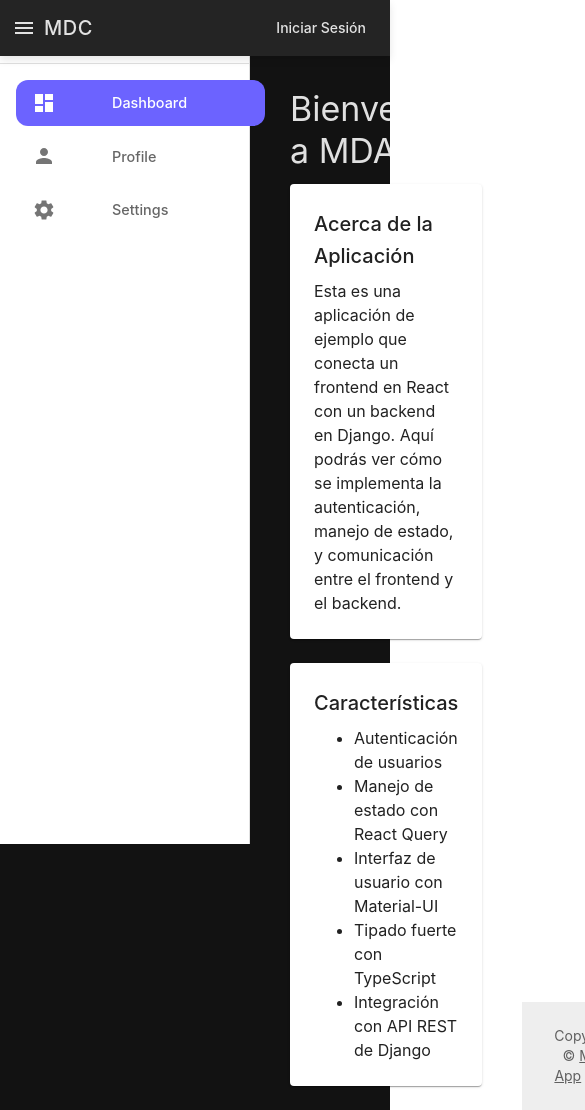
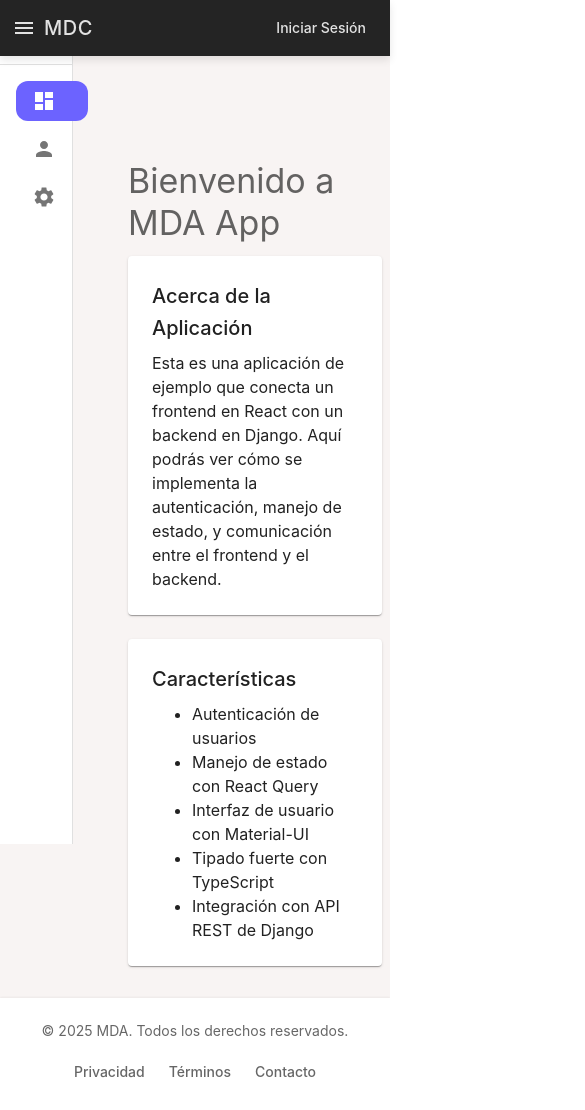
Before and after one commit to JaimeHernandezE/mda-front, a React (Create React App) app: page / in a window 390 px wide. Shown: the top 1110 px of the page, 585 px wide, since content can reach past the window. Built offline with nearby package versions, Linux system fonts and the light colour scheme.

Commit message:
Update package dependencies, refactor Footer and Layout components, and enhance styling for improved layout and responsiveness.

```diff
--- a/package.json
+++ b/package.json
@@ -5,8 +5,8 @@
   "dependencies": {
     "@emotion/react": "^11.11.3",
     "@emotion/styled": "^11.11.0",
+    "@mui/icons-material": "^5.15.10",
     "@mui/material": "^5.15.10",
-    "@mui/icons-material": "^5.15.10",
     "@tanstack/react-query": "^5.17.19",
     "@testing-library/jest-dom": "^6.1.5",
     "@testing-library/react": "^14.1.2",
@@ -16,6 +16,7 @@
     "@types/react": "^18.2.45",
     "@types/react-dom": "^18.2.18",
     "axios": "^1.6.2",
+    "classnames": "^2.5.1",
     "react": "^18.2.0",
     "react-dom": "^18.2.0",
     "react-router-dom": "^6.21.1",
@@ -48,5 +49,8 @@
       "last 1 firefox version",
       "last 1 safari version"
     ]
+  },
+  "devDependencies": {
+    "@types/classnames": "^2.3.0"
   }
 }
--- /dev/null
+++ b/src/components/Layout/Footer.module.scss
@@ -0,0 +1,52 @@
+@import '../../styles/variables';
+
+.footer {
+  background-color: $light-bg-elevated;
+  color: $text-secondary;
+  padding: $spacing-md 0;
+  width: 100%;
+  box-shadow: 0 -1px 2px rgba(0, 0, 0, 0.05);
+  position: relative;
+  z-index: 1100;
+
+  .container {
+    display: flex;
+    justify-content: space-between;
+    align-items: center;
+    max-width: 1200px;
+    margin: 0 auto;
+    padding: 0 $spacing-lg;
+  }
+
+  .copyright {
+    font-size: 0.875rem;
+    font-weight: 400;
+  }
+
+  .links {
+    display: flex;
+    gap: $spacing-md;
+  }
+
+  .link {
+    color: $text-secondary;
+    text-decoration: none;
+    font-size: 0.875rem;
+    font-weight: 500;
+    transition: color $transition-duration ease-in-out;
+
+    &:hover {
+      color: $primary-color;
+    }
+  }
+}
+
+@media (max-width: $breakpoint-md) {
+  .footer {
+    .container {
+      flex-direction: column;
+      gap: $spacing-md;
+      text-align: center;
+    }
+  }
+}
--- a/src/components/Layout/Footer.tsx
+++ b/src/components/Layout/Footer.tsx
@@ -1,30 +1,28 @@
 import React from 'react';
-import { Box, Container, Typography, Link, Theme } from '@mui/material';
+import styles from './Footer.module.scss';
 
 const Footer: React.FC = () => {
+  const currentYear = new Date().getFullYear();
+
   return (
-    <Box
-      component="footer"
-      sx={{
-        py: 3,
-        px: 2,
-        mt: 'auto',
-        backgroundColor: (theme: Theme) =>
-          theme.palette.mode === 'light'
-            ? theme.palette.grey[200]
-            : theme.palette.grey[800],
-      }}
-    >
-      <Container maxWidth="sm">
-        <Typography variant="body2" color="text.secondary" align="center">
-          {'Copyright © '}
-          <Link color="inherit" href="/">
-            MDA App
-          </Link>{' '}
-          {new Date().getFullYear()}
-        </Typography>
-      </Container>
-    </Box>
+    <footer className={styles.footer}>
+      <div className={styles.container}>
+        <div className={styles.copyright}>
+          © {currentYear} MDA. Todos los derechos reservados.
+        </div>
+        <div className={styles.links}>
+          <a href="/privacy" className={styles.link}>
+            Privacidad
+          </a>
+          <a href="/terms" className={styles.link}>
+            Términos
+          </a>
+          <a href="/contact" className={styles.link}>
+            Contacto
+          </a>
+        </div>
+      </div>
+    </footer>
   );
 };
 
--- a/src/components/Layout/Layout.module.scss
+++ b/src/components/Layout/Layout.module.scss
@@ -3,20 +3,51 @@
 
 .layout {
   display: flex;
+  flex-direction: column;
   min-height: 100vh;
-  background-color: $dark-bg-primary;
-  color: $text-light;
+  background-color: $light-bg-primary;
+  color: $text-secondary;
+  width: 100%;
+  overflow-x: hidden;
+  position: relative;
+}
+
+.content {
+  display: flex;
+  flex: 1;
+  position: relative;
+  padding-top: $navbar-height;
+  min-height: calc(100vh - #{$navbar-height});
+  width: 100%;
 }
 
 .main {
-  flex-grow: 1;
-  padding: $spacing-md;
-  transition: margin-left $transition-normal;
+  flex: 1;
+  padding: $spacing-lg;
+  transition: all $transition-duration ease-in-out;
   margin-left: $sidebar-collapsed-width;
-  min-height: 100vh;
+  display: flex;
+  flex-direction: column;
+  width: calc(100% - #{$sidebar-collapsed-width});
+  min-height: calc(100vh - #{$navbar-height} - #{$footer-height});
 
   &.mainShift {
     margin-left: $sidebar-width;
+    width: calc(100% - #{$sidebar-width});
+  }
+
+  .container {
+    width: 100%;
+    max-width: $container-width;
+    margin: 0 auto;
+    padding: 0 $spacing-md;
+    display: flex;
+    flex-direction: column;
+    flex: 1;
+
+    > * {
+      width: 100%;
+    }
   }
 }
 
@@ -26,8 +57,40 @@
 }
 
 // Responsive adjustments
-@include respond-to(sm) {
+@include respond-to(md) {
   .main {
-    padding: $spacing-lg;
+    padding: $spacing-md;
+    margin-left: $sidebar-collapsed-width;
+    width: calc(100% - #{$sidebar-collapsed-width});
+
+    &.mainShift {
+      margin-left: $sidebar-width;
+      width: calc(100% - #{$sidebar-width});
+    }
+
+    .container {
+      padding: 0 $spacing-md;
+    }
   }
 }
+
+@include respond-to(sm) {
+  .content {
+    padding-top: $navbar-height;
+  }
+
+  .main {
+    padding: $spacing-sm;
+    margin-left: 0;
+    width: 100%;
+
+    &.mainShift {
+      margin-left: 0;
+      width: 100%;
+    }
+
+    .container {
+      padding: 0 $spacing-sm;
+    }
+  }
+}
--- a/src/components/Layout/Layout.tsx
+++ b/src/components/Layout/Layout.tsx
@@ -1,16 +1,15 @@
 import React, { useState } from 'react';
-import { Container, CssBaseline } from '@mui/material';
+import styles from './Layout.module.scss';
+import Sidebar from '../Sidebar/Sidebar';
 import Navbar from './Navbar';
-import Sidebar from '../Sidebar/Sidebar';
 import Footer from './Footer';
-import styles from './Layout.module.scss';
 
 interface LayoutProps {
   children: React.ReactNode;
 }
 
 const Layout: React.FC<LayoutProps> = ({ children }) => {
-  const [sidebarOpen, setSidebarOpen] = useState(true);
+  const [sidebarOpen, setSidebarOpen] = useState(false);
 
   const handleSidebarToggle = () => {
     setSidebarOpen(!sidebarOpen);
@@ -18,13 +17,16 @@ const Layout: React.FC<LayoutProps> = ({ children }) => {
 
   return (
     <div className={styles.layout}>
-      <CssBaseline />
       <Navbar onMenuClick={handleSidebarToggle} />
-      <Sidebar isCollapsed={!sidebarOpen} onToggle={handleSidebarToggle} />
-      <main className={`${styles.main} ${sidebarOpen ? styles.mainShift : ''}`}>
-        <div className={styles.toolbar} />
-        <Container maxWidth="lg">{children}</Container>
-      </main>
+      <div className={styles.content}>
+        <Sidebar isCollapsed={!sidebarOpen} onToggle={handleSidebarToggle} />
+        <main className={`${styles.main} ${sidebarOpen ? styles.mainShift : ''}`}>
+          <div className={styles.toolbar} />
+          <div className={styles.container}>
+            {children}
+          </div>
+        </main>
+      </div>
       <Footer />
     </div>
   );
--- a/src/styles/_variables.scss
+++ b/src/styles/_variables.scss
@@ -42,12 +42,13 @@ $spacing-lg: $spacing-unit * 4;
 $spacing-xl: $spacing-unit * 5;
 
 // Sidebar
-$sidebar-width: 250px;
-$sidebar-collapsed-width: 70px;
+$sidebar-width: 240px;
+$sidebar-collapsed-width: 72px;
 $sidebar-icon-size: 24px;
 
 // Navbar
 $navbar-height: 64px;
+$footer-height: 60px;
 
 // Breakpoints
 $breakpoint-xs: 0;
@@ -79,3 +80,4 @@ $transition-slow: 0.4s ease;
 $transition-duration: 0.3s;
 
 // Added this line
+$container-width: 1200px;
```
Also changed, not shown: 1 other file (tests, documents, lock files or other folders).
